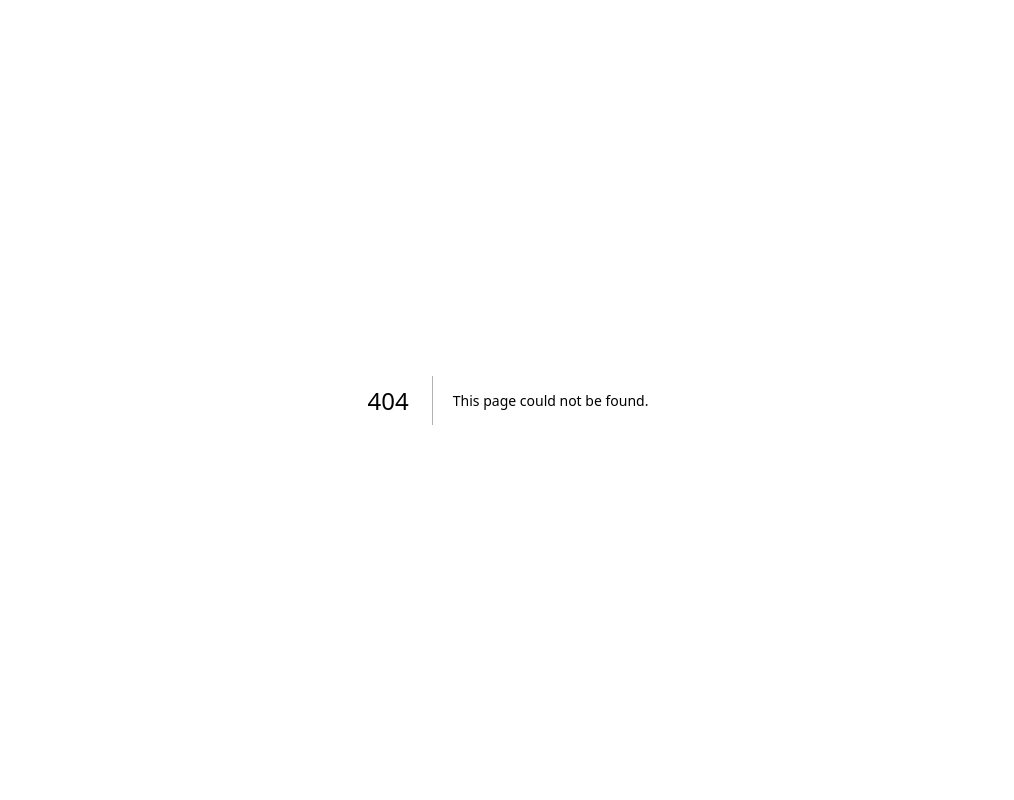
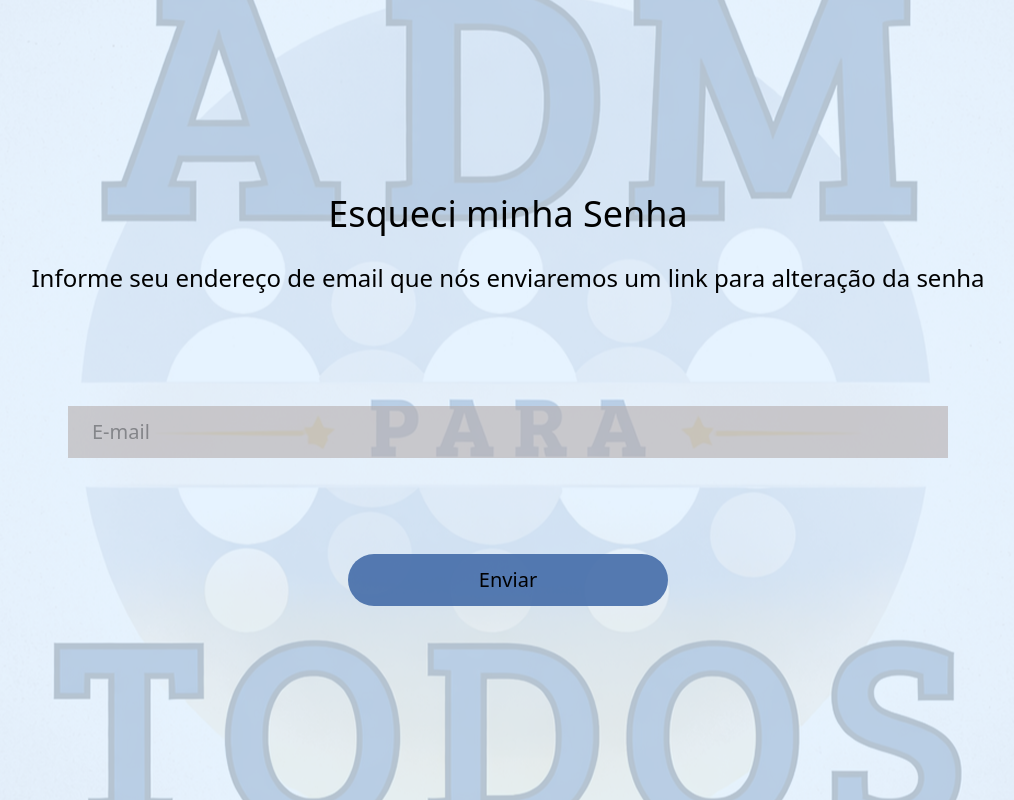
Before and after one commit to DevGabriellucas/ADM4ALL, a Next.js app in the folder frontend/: page /recuperar-senha in a window 1280 px wide. Before the commit this address had no page. Shown: the whole page, without its empty margins (132-1146 px from the left). Built offline with nearby package versions, Linux system fonts and the light colour scheme.

Commit message:
feat(auth): add forgot password page, form and validation

```diff
--- /dev/null
+++ b/frontend/src/app/recuperar-senha/page.tsx
@@ -0,0 +1,31 @@
+"use client";
+import { useState } from "react";
+import { ForgotPasswordForm } from "@/components/ForgotPasswordForm";
+
+export default function RecuperarSenhar() {
+  const [isSuccess, setIsSuccess] = useState(false);
+
+  return (
+    <main className="flex min-h-screen w-full flex-col items-center justify-center gap-y-24 bg-[#E0F0FF] bg-[url(/adm-para-todos-logo.png)] bg-center bg-no-repeat">
+      <div className="flex flex-col items-center justify-center gap-y-7">
+        <h2 className="text-center text-4xl xl:w-245">Esqueci minha Senha</h2>
+
+        {isSuccess && (
+          <p className="w-full max-w-[95%] animate-fade-in rounded-md bg-[#76C043] px-6 py-4 text-center font-normal text-2xl text-[#454040] shadow-sm xl:w-220 xl:px-0">
+            Email de recuperação enviado com sucesso.
+          </p>
+        )}
+
+        <p className="w-full px-6 text-center font-normal text-2xl xl:w-245 xl:px-0">
+          Informe seu endereço de email que nós enviaremos um link para
+          alteração da senha
+        </p>
+      </div>
+      <ForgotPasswordForm
+        className="flex w-full flex-col items-center gap-y-24 px-6 xl:px-0"
+        onSuccess={() => setIsSuccess(!false)}
+        isSuccess={isSuccess}
+      />
+    </main>
+  );
+}
--- /dev/null
+++ b/frontend/src/components/ForgotPasswordForm.tsx
@@ -0,0 +1,74 @@
+"use client";
+
+import { zodResolver } from "@hookform/resolvers/zod";
+import Link from "next/link";
+import type { ComponentProps } from "react";
+import { useForm } from "react-hook-form";
+import { Input } from "@/components/Input";
+import {
+  type ForgotPasswordData,
+  forgotPasswordDataSchema,
+} from "@/schemas/forgotPasswordSchema";
+import { Button } from "./Button";
+
+interface ForgotPasswordProps extends ComponentProps<"form"> {
+  isSuccess: boolean;
+  onSuccess: () => void;
+}
+
+export const ForgotPasswordForm = ({
+  className,
+  isSuccess,
+  onSuccess,
+  ...props
+}: ForgotPasswordProps) => {
+  const {
+    register,
+    handleSubmit,
+    formState: { errors, isSubmitting },
+  } = useForm<ForgotPasswordData>({
+    resolver: zodResolver(forgotPasswordDataSchema),
+  });
+
+  const forgotPasswordSubmit = async (data: ForgotPasswordData) => {
+    try {
+      console.log(data);
+      onSuccess();
+    } catch (error) {
+      console.error(error);
+    }
+  };
+
+  return (
+    <form
+      className={className}
+      onSubmit={handleSubmit(forgotPasswordSubmit)}
+      {...props}
+    >
+      <Input
+        className="mt-4 w-full bg-[#B6AEAE] px-6 py-3 text-xl opacity-60 outline-none placeholder:font-normal placeholder:text-[#454040] placeholder:text-xl autofill:shadow-[inset_0_0_0_1000px_#B6AEAE] md:w-[75%] xl:w-220"
+        placeholder="E-mail"
+        type="text"
+        {...register("email")}
+        error={errors.email?.message}
+      />
+
+      {!isSuccess ? (
+        <Button
+          className="w-full cursor-pointer rounded-[5rem] bg-[#456CA9E5] py-3 font-medium text-xl hover:brightness-110 disabled:pointer-events-none disabled:opacity-60 disabled:saturate-50 md:max-w-[35%] xl:w-[20rem]"
+          disabled={isSubmitting}
+          type="submit"
+        >
+          {isSubmitting ? "Enviando" : "Enviar"}
+        </Button>
+      ) : (
+        <Link
+          href="/"
+          className="w-full cursor-pointer rounded-[5rem] bg-[#456CA9E5] py-3 text-center font-medium text-xl hover:brightness-110 md:max-w-[35%] xl:w-[20rem]"
+        >
+          Voltar ao login
+        </Link>
+      )}
+    </form>
+  );
+};
--- /dev/null
+++ b/frontend/src/schemas/forgotPasswordSchema.ts
@@ -0,0 +1,8 @@
+import { z } from "zod/v4";
+
+export const forgotPasswordDataSchema = z.object({
+  email: z
+    .email({ message: "E-mail inválido!" })
+});
+
+export type ForgotPasswordData = z.infer<typeof forgotPasswordDataSchema>;
```
Also changed, not shown: frontend/public/adm-para-todos-logo.png (added).
